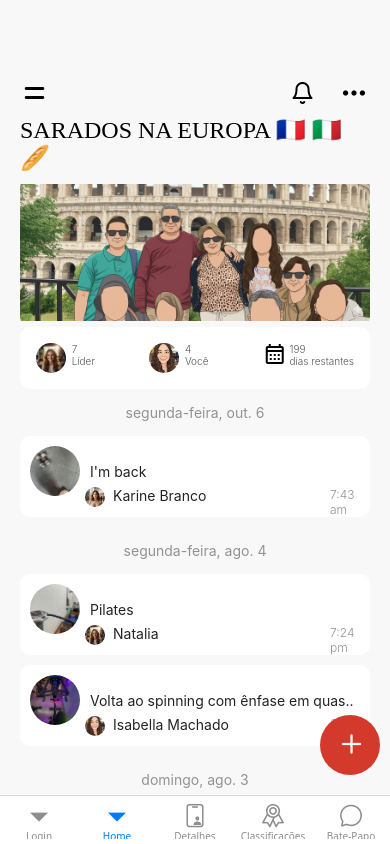
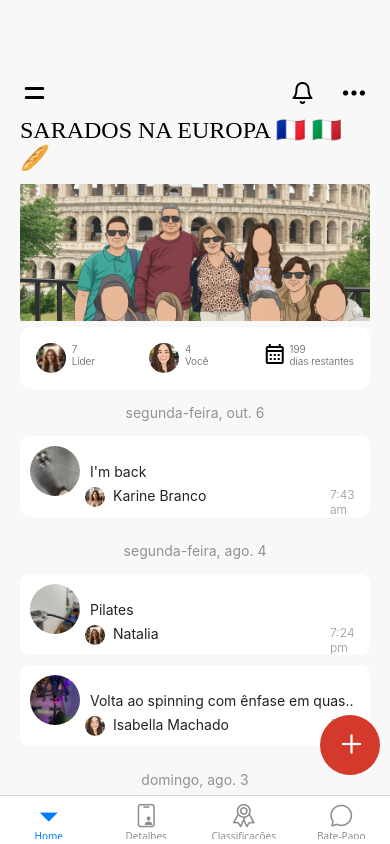
Before and after one commit to isabellammachado/gym-rats, a React Native app: screen /Home in a window 390 px wide. Built offline with nearby package versions, Linux system fonts and the light colour scheme.

Commit message:
ajuste na bottomtabs

```diff
--- a/src/routers/bottonTabs.tsx
+++ b/src/routers/bottonTabs.tsx
@@ -14,7 +14,6 @@ export const TabsRouters = () => {
   return(
 
     <Tab.Navigator screenOptions={{headerShown: false}}>
-      <Tab.Screen name="Login" component={Login} />
       <Tab.Screen name="Home" component={Home} />
       <Tab.Screen name="Detalhes" component={Detalhes} options={{
       tabBarIcon: ({ color, size }) => (<Ionicons name="id-card-outline" size={size} color={color} /> )}}/>
--- a/src/routers/index.jsx
+++ b/src/routers/index.jsx
@@ -10,8 +10,8 @@ export const Routers = () => {
   return(
     <NavigationContainer>
       <Stack.Navigator screenOptions={{headerShown: false}}>
-      <Stack.Screen  name="StackHome" component={TabsRouters}/>
       <Stack.Screen  name="StackLogin" component={Login} />
+      <Stack.Screen  name="Home" component={TabsRouters}/>
       </Stack.Navigator>
     </NavigationContainer>
   )
```
